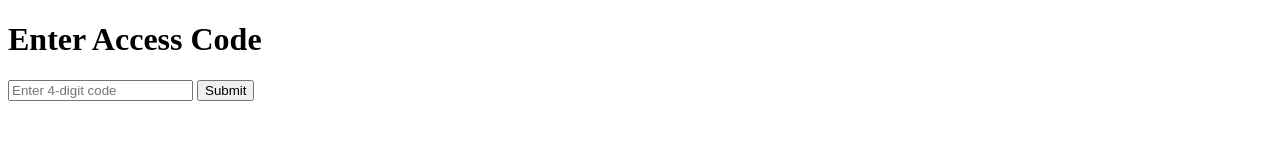
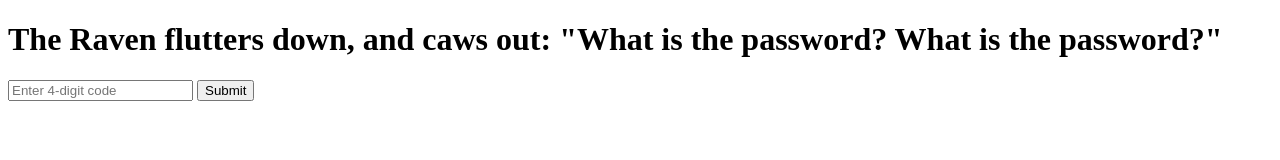
Before and after one commit to corruptedlightbearer/corruptedlightbearer.github.io, a plain HTML site: page index.html in a window 1280 px wide. Drawn offline with Linux system fonts and the light colour scheme.

Commit message:
Update index.html

```diff
--- a/index.html
+++ b/index.html
@@ -6,7 +6,7 @@
     <title>Code Protected Page</title>
 </head>
 <body>
-    <h1>Enter Access Code</h1>
+    <h1>The Raven flutters down, and caws out: "What is the password? What is the password?"</h1>
     <form id="accessForm">
         <input type="password" id="code" maxlength="4" placeholder="Enter 4-digit code">
         <button type="submit">Submit</button>
```
